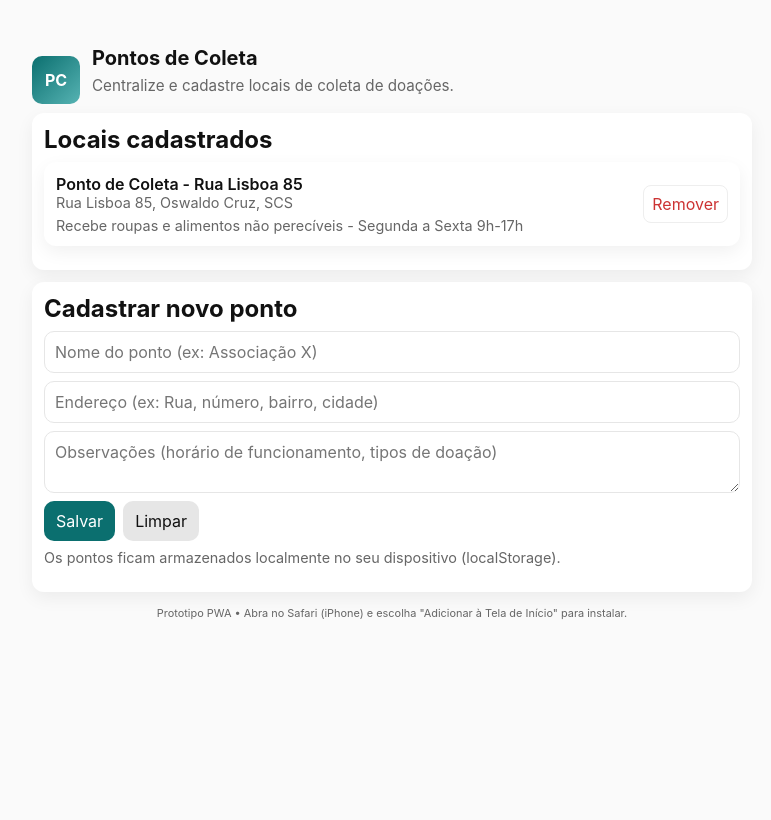
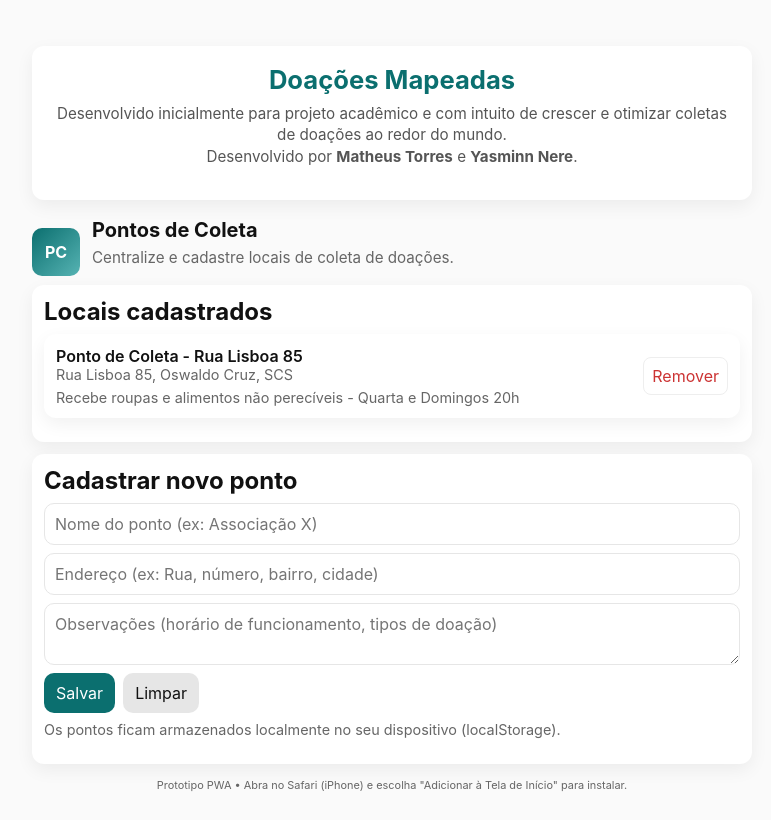
Before and after one commit to Torress1/PWADOA, a plain HTML site: page index.html in a window 1280 px wide. Shown: the whole page, without its empty margins (248-1019 px from the left). Drawn offline with Linux system fonts and the light colour scheme.

Commit message:
Update index.html

```diff
--- a/index.html
+++ b/index.html
@@ -31,6 +31,16 @@
 </head>
 <body>
   <div class="app">
+    <section class="card" style="margin-bottom:18px; padding:18px; text-align:center;">
+  <h1 style="margin:0; font-size:1.6rem; color:#0b6f6f; font-weight:700;">
+    Doações Mapeadas
+  </h1>
+  <p style="margin-top:8px; font-size:0.95rem; color:#555; line-height:1.4;">
+    Desenvolvido inicialmente para projeto acadêmico e com intuito de crescer e otimizar coletas de doações ao redor do mundo.<br>
+    Desenvolvido por <strong>Matheus Torres</strong> e <strong>Yasminn Nere</strong>.
+  </p>
+</section>
+
     <header>
       <div class="logo">PC</div>
       <div>
@@ -70,7 +80,7 @@
         id: 'p1',
         name: 'Ponto de Coleta - Rua Lisboa 85',
         address: 'Rua Lisboa 85, Oswaldo Cruz, SCS',
-        notes: 'Recebe roupas e alimentos não perecíveis - Segunda a Sexta 9h-17h'
+        notes: 'Recebe roupas e alimentos não perecíveis - Quarta e Domingos 20h'
       }
     ];
 
```
